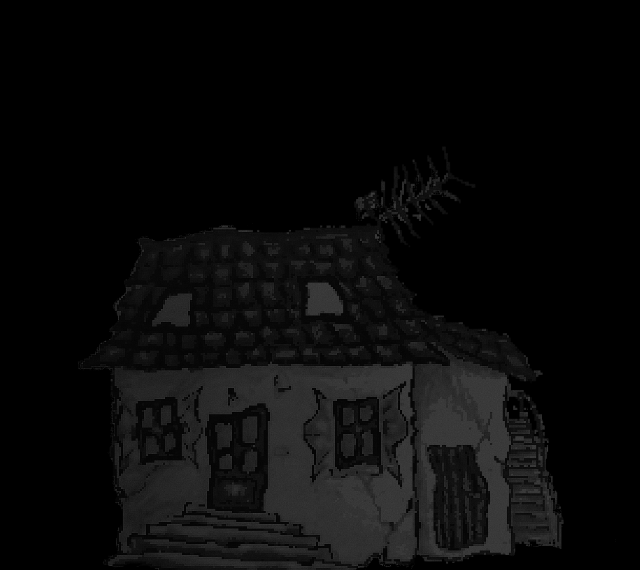
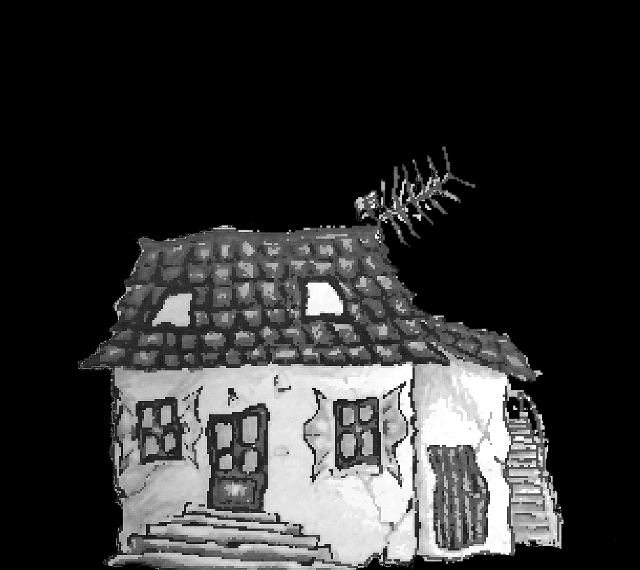
Before and after one commit to vvaeon/myhouseanditssouls, a plain HTML site: page index.html in a window 1280 px wide. Shown: the top 570 px of the page, without its empty margins (634-1274 px from the left). Drawn offline with Linux system fonts and the light colour scheme.

Commit message:
Update index.html

```diff
--- a/index.html
+++ b/index.html
@@ -11,7 +11,7 @@
 
   <body>
      <div class="house">
-        <a href="https://vvaeon.github.io/xncodingrealm/"> <img src="img/house.png" width="600px" height="470px"></a>
+        <a href="https://vvaeon.github.io/xncodingrealm/"> <img src="img/housee.png" width="600px" height="470px"></a>
      </div>
 
   </body>
```
